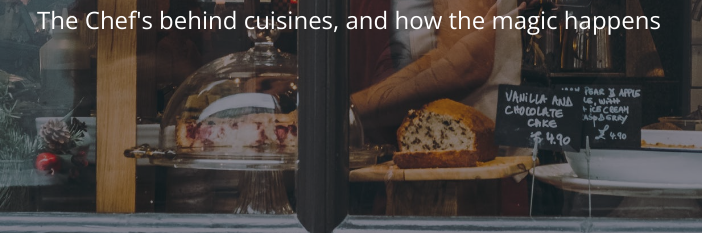
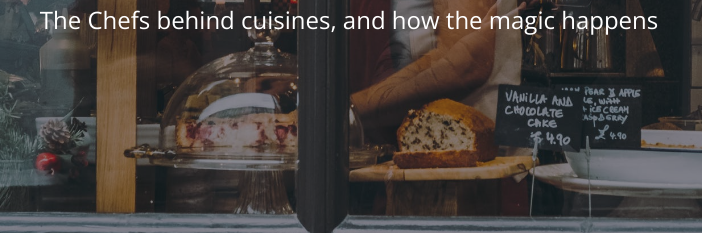
Before and after one commit to mostmojo/adr, a website: page index.html in a window 1280 px wide. Shown: the part 299-534 px from the top of the page, 291-993 px from the left. Drawn offline with nearby package versions, Linux system fonts and the light colour scheme.

Commit message:
Fix typo

```diff
--- a/index.html
+++ b/index.html
@@ -72,7 +72,7 @@
 					<div class="col-lg-8 col-md-10 mx-auto">
 						<div class="site-heading">
 							<h1>Agnes De Royere</h1>
-							<span class="subheading">The Chef's behind cuisines, and how the magic happens</span>
+							<span class="subheading">The Chefs behind cuisines, and how the magic happens</span>
 						</div>
 					</div>
 				</div>
```
